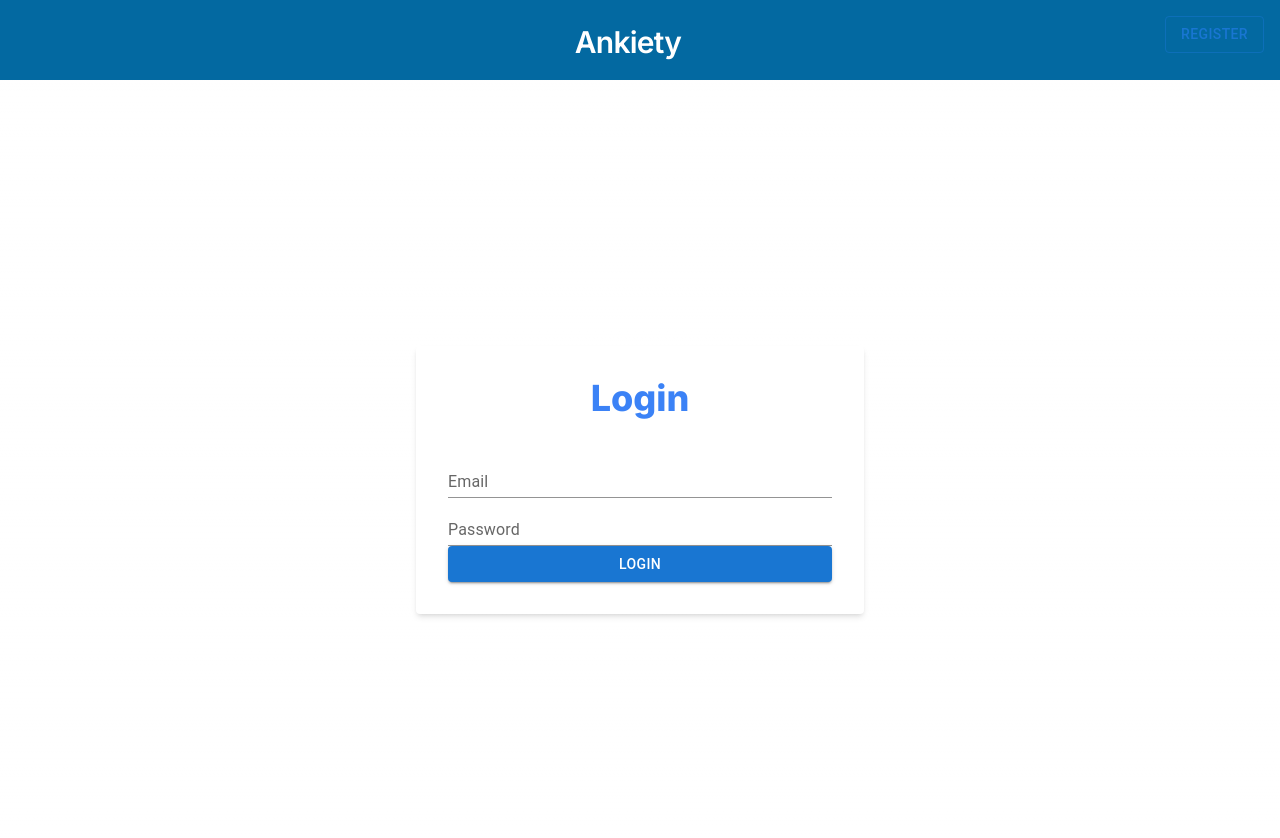
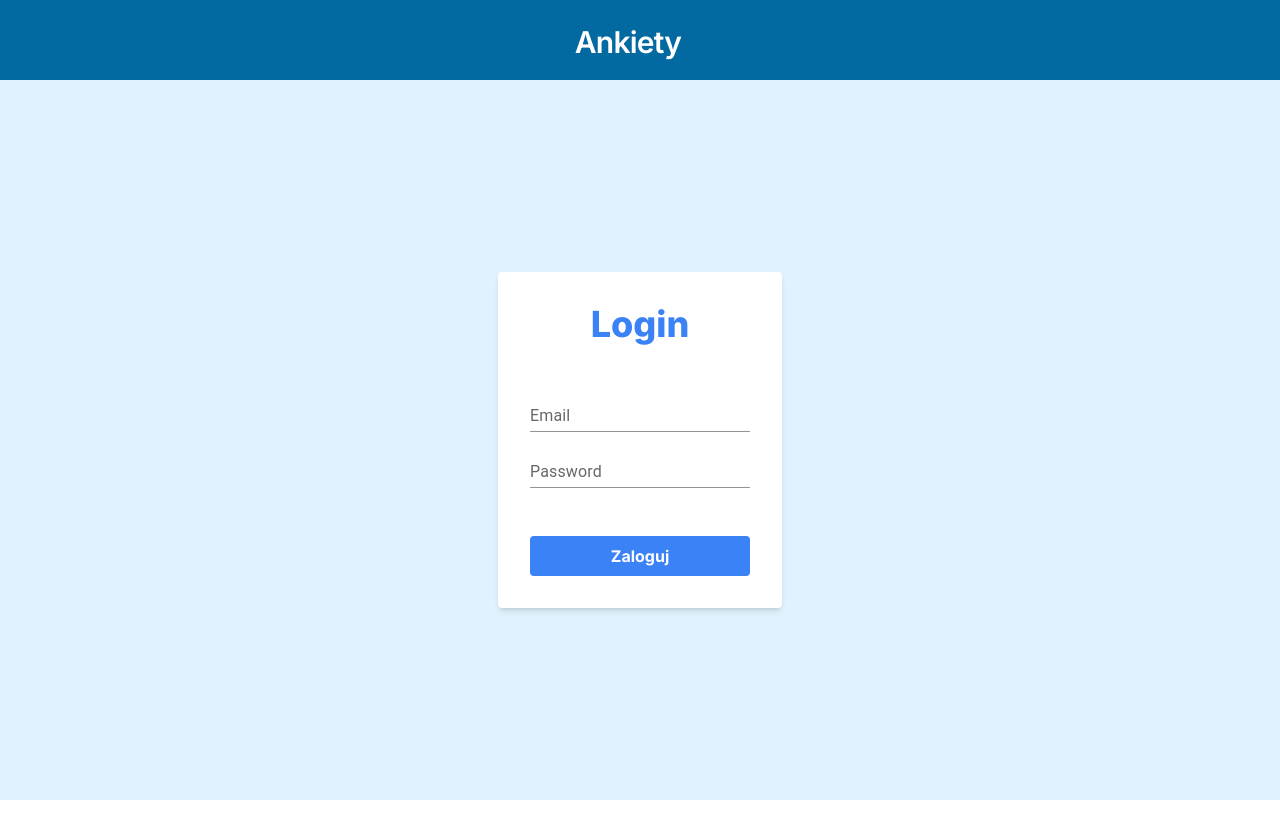
Before and after one commit to haniszewski/SurveySystemFrontend, a Next.js app: page /login in a window 1280 px wide. Shown: the top 838 px of the page. After the commit the page ends 800 px from the top, so only its background shows below. Built offline with nearby package versions, Linux system fonts and the light colour scheme.

Commit message:
Finish login page

```diff
--- a/src/app/auth/api/login/route.ts
+++ b/src/app/auth/api/login/route.ts
@@ -3,6 +3,7 @@ const BACKEND_URL = process.env.BACKEND_URL || "http://localhost:8000";
 export async function POST(request: Request) {
   try {
     const body = (await request.json()) as LoginUser;
+    body.username = body.username || body.email;
     const res = await fetch(`${BACKEND_URL}/api/account/token/`, {
       method: "POST",
       mode: "cors",
@@ -19,11 +20,16 @@ export async function POST(request: Request) {
     const { access } = (await res.json()) as { access: string };
 
     const headers = new Headers();
-    headers.set("Set-Cookie", `token=${access}; `);
-    headers.set("Set-Cookie", `email=${body.email}; `);
-    headers.set("Set-Cookie", `username=${body.username || body.email}; `);
+    headers.append("Set-Cookie", `token=${access}; Path=/`);
+    headers.append("Set-Cookie", `email=${body.email}; Path=/`);
+    headers.append(
+      "Set-Cookie",
+      `username=${body.username || body.email}; Path=/`,
+    );
 
-    return new Response(new Blob(), { status: 200, headers });
+    console.log(headers);
+
+    return new Response("logged in", { status: 200, headers });
   } catch (error: unknown) {
     console.error(error);
     return new Response(String(error), { status: 500 });
--- a/src/app/login/page.tsx
+++ b/src/app/login/page.tsx
@@ -1,37 +1,58 @@
 "use client";
-import React from 'react';
-import TextFormField from '@/components/atoms/form/fields/text-form-field';
-import Form from '@/components/atoms/form/form';
-import Button from "@mui/material/Button";
+
+import { useState } from "react";
+import { useRouter } from "next/navigation";
+import TextFormField from "@/components/atoms/form/fields/text-form-field";
+import Form from "@/components/atoms/form/form";
+import DynamicSubmitButton from "@/components/atoms/form/dynamic-submit-button";
 
 export default function LoginPage() {
+  const [error, setError] = useState("");
+  const router = useRouter();
+
+  function onSubmit(formData: unknown) {
+    fetch("/auth/api/login", {
+      method: "POST",
+      headers: {
+        "Content-Type": "application/json",
+      },
+      body: JSON.stringify(formData),
+    })
+      .then((res) => {
+        if (res.ok) {
+          console.log("logged in");
+          setError("");
+          router.push("/user-panel");
+        } else {
+          throw new Error("Błędny login lub hasło");
+        }
+      })
+      .catch((err: { message: string }) => {
+        console.log(err);
+        setError(err.message);
+      });
+  }
+
   return (
-    <Form onSubmit={() => {}}>
-      <div className="flex justify-center items-center h-screen">
-        <div className="bg-white p-8 rounded shadow-md max-w-md w-full">
-          <h2 className="text-4xl font-extrabold mb-8 text-center text-blue-500">Login</h2>
-          <TextFormField
-            name="email"
-            label="Email"
-            type="text"
-          />
-          <TextFormField
-            name="password"
-            label="Password"
-            type="text"
-          />
+    <div className="flex h-full items-center justify-center bg-sky-100">
+      <Form onSubmit={onSubmit}>
+        <div className="flex w-full max-w-md flex-col gap-2 rounded bg-white p-8 shadow-md">
+          <h2 className="mb-8 text-center text-4xl font-extrabold text-blue-500">
+            Login
+          </h2>
+          {error && (
+            <div className="relative rounded border border-red-400 bg-red-100 px-4 py-3 text-red-700">
+              <strong className="font-bold">Błąd!</strong>
+              <span className="block sm:inline"> {error}</span>
+            </div>
+          )}
+          <TextFormField name="email" label="Email" type="email" />
+          <TextFormField name="password" label="Password" type="password" />
           <div className="w-full">
-            <Button type="submit" variant="contained" className="bg-blue-500 text-white hover:bg-blue-700 w-full">
-              Login
-            </Button>
+            <DynamicSubmitButton className="w-full" text="Zaloguj" />
           </div>
         </div>
-      </div>
-      <div className="absolute top-4 right-4">
-        <Button variant="outlined" className="text-white font-semibold border-white hover:border-gray-200">
-          Register
-        </Button>
-      </div>
-    </Form>
+      </Form>
+    </div>
   );
 }
--- a/src/components/_auth/auth-required-wrapper.tsx
+++ b/src/components/_auth/auth-required-wrapper.tsx
@@ -9,7 +9,7 @@ const AuthRequiredWrapper = ({ children }: { children: React.ReactNode }) => {
   const router = useRouter();
 
   useLayoutEffect(() => {
-    console.log("auth");
+    console.log("auth", isAuthenticated);
     if (!isAuthenticated) router.push("/");
   }, [isAuthenticated]);
 
--- a/src/components/_auth/user-provider.tsx
+++ b/src/components/_auth/user-provider.tsx
@@ -13,16 +13,18 @@ const UserProvider = ({ children }: { children: React.ReactNode }) => {
   const [loading, setLoading] = useState<boolean>(true);
 
   useEffect(() => {
-    console.log("provider");
     const token = Cookies.get("token");
     const email = Cookies.get("email");
     const username = Cookies.get("username");
+
+    console.log("provider", token, email, username);
 
     setToken(token || "");
     setEmail(email || "");
     setUsername(username || "");
     setIsAuthenticated(!!token);
     setLoading(false);
+    console.log("provider");
   }, []);
 
   return (
--- /dev/null
+++ b/src/components/atoms/form/dynamic-submit-button.tsx
@@ -0,0 +1,30 @@
+"use client";
+
+import { useFormContext } from "react-hook-form";
+import { useEffect } from "react";
+import SubmitButton from "@/components/atoms/form/submit-button";
+
+const DynamicSubmitButton = ({
+  className,
+  text = "Zapisz",
+}: {
+  className?: string;
+  text?: string;
+}) => {
+  const { formState } = useFormContext();
+  const { isSubmitting } = formState;
+
+  useEffect(() => {
+    console.log("isSubmitting", isSubmitting);
+  }, [isSubmitting]);
+
+  return (
+    <SubmitButton
+      text={text}
+      className={className}
+      isSubmitting={isSubmitting}
+    />
+  );
+};
+
+export default DynamicSubmitButton;
--- a/src/components/atoms/form/fields/text-form-field.tsx
+++ b/src/components/atoms/form/fields/text-form-field.tsx
@@ -5,7 +5,7 @@ import { useFormContext } from "react-hook-form";
 
 interface TextFieldProps extends FormField {
   variant?: TextFieldVariants;
-  type?: "text" | "number";
+  type?: "text" | "number" | "email" | "password";
   defaultValue?: string;
 }
 
--- a/src/components/atoms/form/submit-button.tsx
+++ b/src/components/atoms/form/submit-button.tsx
@@ -5,11 +5,13 @@ const SubmitButton = ({
   forForm,
   onClick,
   isSubmitting = false,
+  className = "",
 }: {
   text: string;
   forForm?: string;
   onClick?: () => void;
   isSubmitting?: boolean;
+  className?: string;
 }) => {
   return (
     <button
@@ -17,7 +19,7 @@ const SubmitButton = ({
       type="submit"
       onClick={onClick}
       disabled={isSubmitting}
-      className="mt-10 w-32 rounded bg-blue-500 px-4 py-2 font-bold text-white hover:bg-blue-700 disabled:cursor-not-allowed disabled:opacity-50"
+      className={`${className} mt-10 w-32 rounded bg-blue-500 px-4 py-2 font-bold text-white hover:bg-blue-700 disabled:cursor-not-allowed disabled:bg-slate-500 disabled:opacity-50 disabled:shadow-none`}
     >
       {text}
     </button>
--- a/src/components/molecules/create-survey/new-survey-submit.tsx
+++ /dev/null
@@ -1,16 +0,0 @@
-"use client";
-
-import { useFormContext } from "react-hook-form";
-import SubmitButton from "@/components/atoms/form/submit-button";
-
-const NewSurveySubmit = () => {
-  const { formState } = useFormContext();
-
-  return (
-    <div className="mb-10 flex justify-end">
-      <SubmitButton text="Zapisz" isSubmitting={formState.isSubmitting} />
-    </div>
-  );
-};
-
-export default NewSurveySubmit;
--- a/src/components/organisms/new-survey.tsx
+++ b/src/components/organisms/new-survey.tsx
@@ -1,7 +1,7 @@
+import DynamicSubmitButton from "../atoms/form/dynamic-submit-button";
 import NewSurveyForm from "../atoms/new-survey/new-survey-form";
 import NewQuestionList from "../molecules/create-survey/new-question-list";
 import NewSurveyHeader from "../molecules/create-survey/new-survey-header";
-import NewSurveySubmit from "../molecules/create-survey/new-survey-submit";
 
 const NewSurvey = () => {
   return (
@@ -12,7 +12,9 @@ const NewSurvey = () => {
           <NewQuestionList />
         </div>
       </div>
-      <NewSurveySubmit />
+      <div className="mb-10 flex justify-end">
+        <DynamicSubmitButton />
+      </div>
     </NewSurveyForm>
   );
 };
```
